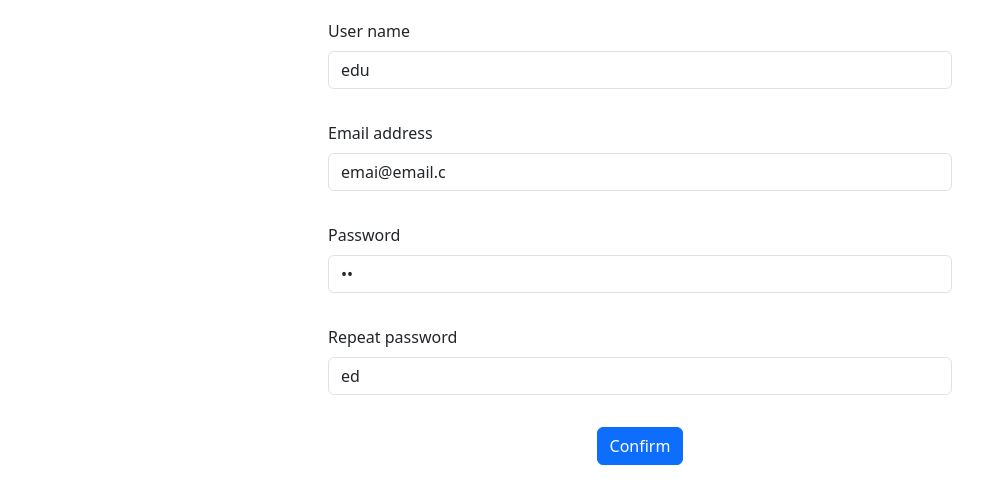
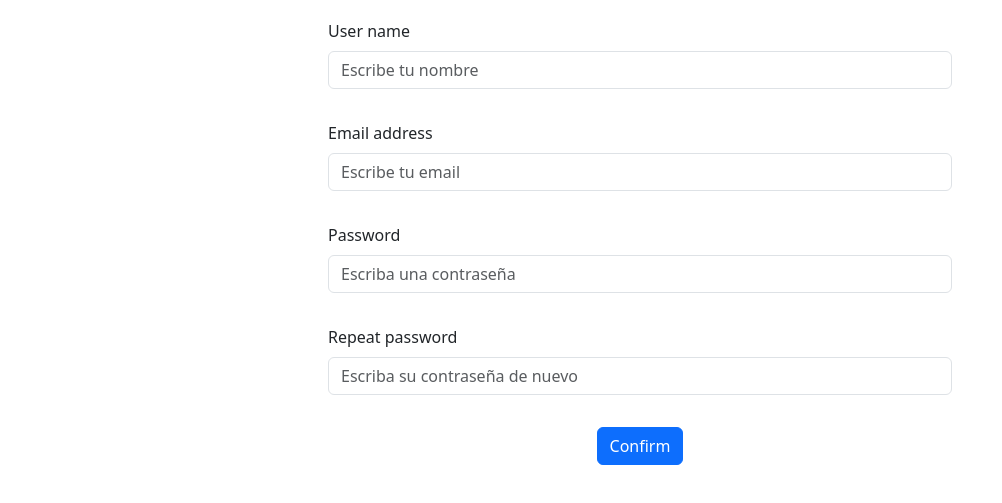
Before and after one commit to eduardolm1/bootstrap, a plain HTML site: page src/index.html in a window 1280 px wide. Shown: the part 109-612 px from the top of the page, without its empty margins (0-1002 px from the left). Drawn offline with nearby package versions, Linux system fonts and the light colour scheme.

Commit message:
Quitando values

```diff
--- a/src/index.html
+++ b/src/index.html
@@ -30,20 +30,20 @@
     <form id="formData" class="row g-3 d-flex justify-content-center w-50 m-auto ">
         <div class="mb-3">
           <label for="nameInput" class="form-label">User name</label>
-          <input type="text" class="form-control" id="nameInput" value="edu" placeholder="Escribe tu nombre">
+          <input type="text" class="form-control" id="nameInput" value="" placeholder="Escribe tu nombre">
         </div>
         <div class="mb-3">
           <label for="emailInput" class="form-label">Email address</label>
-          <input type="email" class="form-control" value="emai@email.c" id="emailInput" placeholder="Escribe tu email">
+          <input type="email" class="form-control" value="" id="emailInput" placeholder="Escribe tu email">
         </div>
         <div class="mb-3">
           <label for="passwordInput" class="form-label">Password</label>
-          <input type="password" id="passwordInput" value="ed" class="form-control" placeholder="Escriba una contraseña" aria-describedby="passwordHelpBlock">
+          <input type="password" id="passwordInput" value="" class="form-control" placeholder="Escriba una contraseña" aria-describedby="passwordHelpBlock">
 
         </div>
         <div class="mb-3">
           <label for="repeatPasswdInput" class="form-label">Repeat password</label>
-          <input type="passwordRepeat" id="repeatPasswdInput" value="ed" placeholder="Escriba su contraseña de nuevo" class="form-control" aria-describedby="passwordHelpBlock">
+          <input type="passwordRepeat" id="repeatPasswdInput" value="" placeholder="Escriba su contraseña de nuevo" class="form-control" aria-describedby="passwordHelpBlock">
 
         </div>  <div class="col-auto">
           <button type="submit" class="btn btn-primary mb-3">Confirm</button>
```
